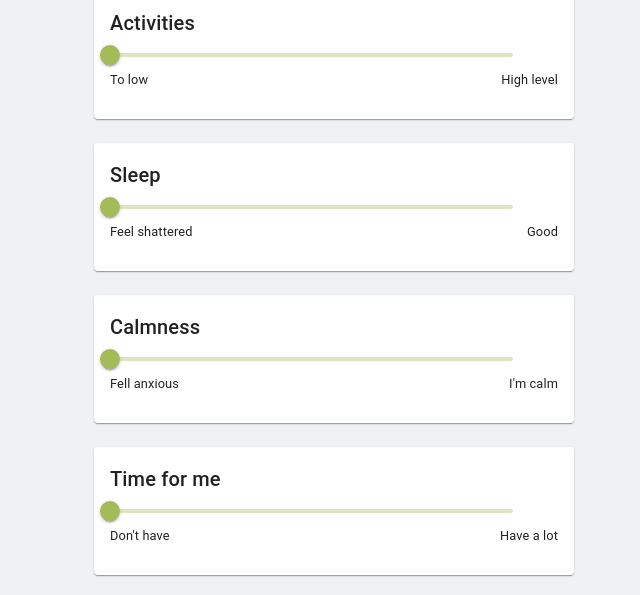
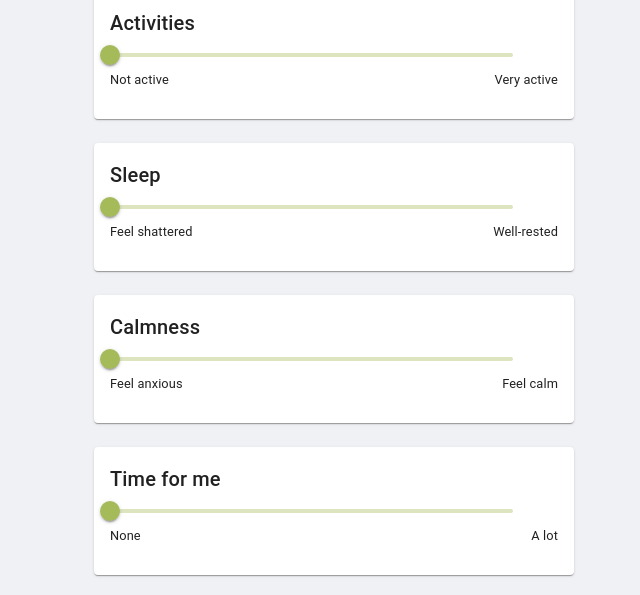
Before and after one commit to kaiuliia/well_being_frontend, a React (Create React App) app: page /login/user/survey in a window 1280 px wide. Shown: the part 161-756 px from the top of the page, without its empty margins (306-946 px from the left). Built offline with nearby package versions, Linux system fonts and the light colour scheme; the HTML template or start-up script is replaced by a standard one.

Commit message:
upd survey

```diff
--- a/src/components/survey.tsx
+++ b/src/components/survey.tsx
@@ -49,26 +49,26 @@ export function Survey(props: Props) {
     },
     {
       name: "Activities",
-      min: "To low",
-      max: "High level",
+      min: "Not active",
+      max: "Very active",
       surveyKey: "activities",
     },
     {
       name: "Sleep",
       min: "Feel shattered",
-      max: "Good",
+      max: "Well-rested",
       surveyKey: "sleep",
     },
     {
       name: "Calmness",
-      min: "Fell anxious",
-      max: "I'm calm",
+      min: "Feel anxious",
+      max: "Feel calm",
       surveyKey: "calmness",
     },
     {
       name: "Time for me",
-      min: "Don't have",
-      max: "Have a lot",
+      min: "None",
+      max: "A lot",
       surveyKey: "yourself_time",
     },
   ];
```
